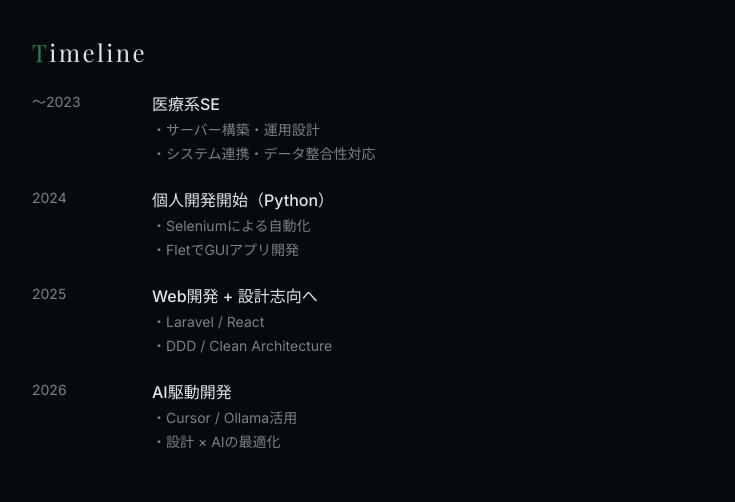
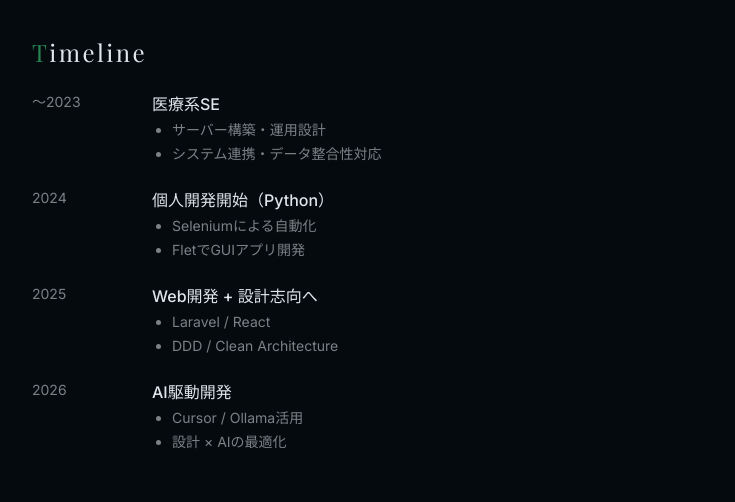
Before and after one commit to jounouchi666/MYPORTFOLIO, a React (Vite) app in the folder app/: page /profile in a window 1280 px wide. Shown: the part 1580-2082 px from the top of the page, without its empty margins (256-991 px from the left). Built offline with nearby package versions, Linux system fonts and the light colour scheme.

Commit message:
ページタイトル追加

```diff
--- a/app/src/pages/ProfilePage.tsx
+++ b/app/src/pages/ProfilePage.tsx
@@ -110,6 +110,7 @@ export function ProfilePage() {
 
   return (
     <>
+      <title>Portfolio - Profile</title>
       <section className="min-h-[calc(100vh-10rem)] flex flex-col justify-center">
 
         <div className="mb-12">
@@ -238,9 +239,9 @@ export function ProfilePage() {
                   {item.title}
                 </p>
 
-                <ul className="text-sm text-muted-foreground space-y-1">
+                <ul className="text-sm text-muted-foreground space-y-1 list-disc pl-5">
                   {item.points.map((p) => (
-                    <li key={p}>・{p}</li>
+                    <li key={p}>{p}</li>
                   ))}
                 </ul>
               </div>
```
